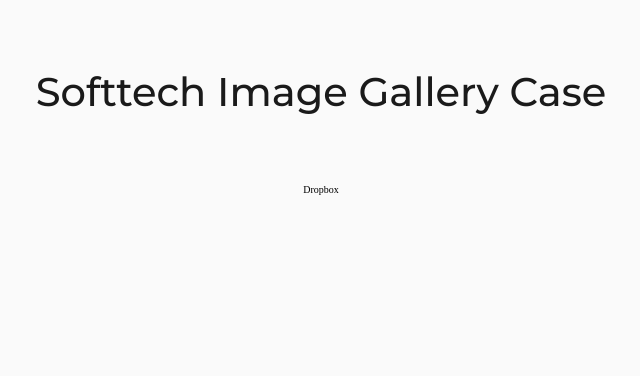
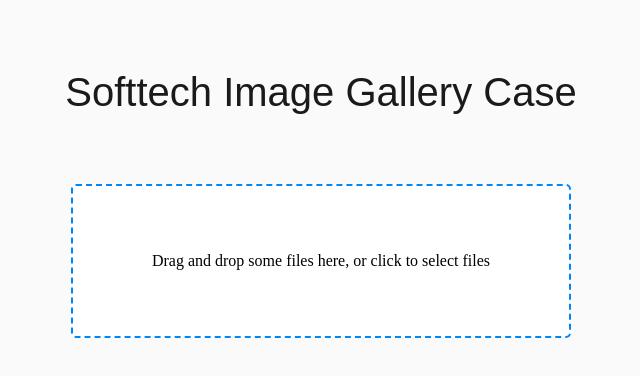
Before and after one commit to suleymantekin/image-gallery, a React (Create React App) app: page / in a window 1280 px wide. Shown: the top 376 px of the page, without its empty margins (319-959 px from the left). Built offline with nearby package versions, Linux system fonts and the light colour scheme.

Commit message:
Use Dropzone and UploadInput components

```diff
--- a/package.json
+++ b/package.json
@@ -8,6 +8,7 @@
     "@testing-library/user-event": "^7.1.2",
     "react": "^16.13.1",
     "react-dom": "^16.13.1",
+    "react-dropzone": "^11.0.3",
     "react-scripts": "3.4.3"
   },
   "scripts": {
--- a/src/App.js
+++ b/src/App.js
@@ -1,20 +1,21 @@
-import React from "react";
+import React, { useCallback } from "react";
 import "./App.css";
 import Image from "./components/Image";
+import Dropzone from "./components/Dropzone";
+import UploadInput from "./components/UploadInput";
 import useMobileDetection from "./hooks/useMobileDetection";
 
 const images = [];
 function App() {
   const { isMobile } = useMobileDetection();
+  const onDrop = useCallback((acceptedFiles) => {
+    console.log(acceptedFiles);
+  }, []);
   return (
     <div className="App">
       <div className="container">
         <h1 className="heading">Softtech Image Gallery Case</h1>
-        {isMobile ? (
-          <button onClick={() => alert("hi")}>Upload</button>
-        ) : (
-          <div>Dropbox</div>
-        )}
+        {isMobile ? <UploadInput /> : <Dropzone onDrop={onDrop} />}
         <div className="gallery">
           {images.map((image) => (
             <Image src={image} />
--- a/src/index.css
+++ b/src/index.css
@@ -1,5 +1,3 @@
-@import url(https://fonts.googleapis.com/css?family=Montserrat:500);
-
 :root {
   font-size: 10px;
 }
@@ -76,3 +74,29 @@ body {
     margin: 0;
   }
 }
+
+.dropzone {
+  background: white;
+  border-radius: 5px;
+  border: 2px dashed rgb(0, 135, 247);
+  border-image: none;
+  max-width: 500px;
+  padding: 50px;
+  margin: 20px auto;
+}
+
+.dropzone p {
+  font-size: 16px;
+}
+
+input[type="file"] {
+  display: none;
+}
+
+.custom-input {
+  border: 1px solid #ccc;
+  display: inline-block;
+  padding: 6px 12px;
+  cursor: pointer;
+  margin: 2rem;
+}
```
Also changed, not shown: 1 other file (tests, documents, lock files or other folders). Lines whose indentation alone changed are shown as unchanged.
